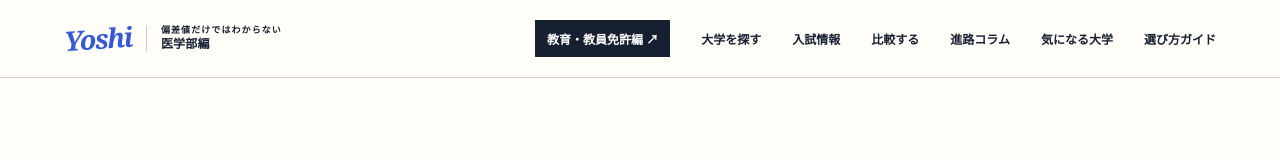
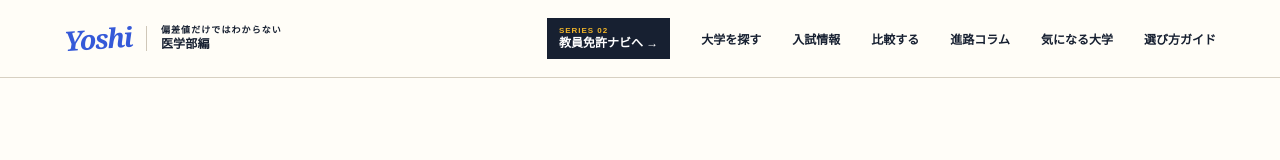
Before and after one commit to yoshiokayuta2-lgtm/kokkoritsu-medical-navi, a React (Vite) app: page / in a window 1280 px wide. Shown: the top 160 px of the page. Built offline with nearby package versions, Linux system fonts and the light colour scheme.

Commit message:
Add files via upload

```diff
--- a/src/App.tsx
+++ b/src/App.tsx
@@ -3,6 +3,9 @@
 import { useEffect, useMemo, useRef, useState } from "react";
 import { studentRealities } from "./studentRealities";
 import { medicalColumns, type MedicalColumn } from "./medicalColumns";
+
+const TEACHER_NAVI_URL = "https://yoshiokayuta2-lgtm.github.io/teacher-license-navi/?utm_source=kokkoritsu-medical-navi&utm_medium=referral&utm_campaign=yoshi_series";
+const INSTAGRAM_URL = "https://www.instagram.com/yoshi.daigaku_navi/";
 
 type Axis = "研究" | "臨床" | "地域医療" | "国際性";
 type ExamFilter = "すべて" | "後期あり" | "推薦・総合型あり";
@@ -318,9 +321,9 @@ export default function Home() {
           <span className="brand-sign">Yoshi</span>
           <span className="brand-copy"><small>偏差値だけではわからない</small>医学部編</span>
         </a>
-        <a className="mobile-series-link" href="https://yoshiokayuta2-lgtm.github.io/teacher-license-navi/">教育編 ↗</a>
+        <a className="mobile-series-link" href={TEACHER_NAVI_URL} onClick={() => trackEvent("series_navigation", { destination: "teacher_license_navi", placement: "header_mobile" })}>次のナビ｜教員免許 →</a>
         <nav aria-label="メインナビゲーション">
-          <a className="series-nav-link" href="https://yoshiokayuta2-lgtm.github.io/teacher-license-navi/">教育・教員免許編 ↗</a>
+          <a className="series-nav-link" href={TEACHER_NAVI_URL} onClick={() => trackEvent("series_navigation", { destination: "teacher_license_navi", placement: "header" })}><small>SERIES 02</small>教員免許ナビへ →</a>
           <a href="#universities">大学を探す</a>
           <a href="#admissions">入試情報</a>
           <a href="#compare">比較する</a>
@@ -578,9 +581,28 @@ export default function Home() {
         </div>
       </section>
 
+      <section className="next-series" aria-labelledby="next-series-title">
+        <div className="next-series-copy">
+          <p className="eyebrow">NEXT｜YOSHI&apos;S GUIDE SERIES</p>
+          <h2 id="next-series-title">教育学部だけじゃない。<br />取りたい免許から大学を探そう。</h2>
+          <p>小学校・中学校・高校・特別支援など、取得したい教員免許と教科から大学を検索できます。</p>
+        </div>
+        <a className="next-series-card" href={TEACHER_NAVI_URL} onClick={() => trackEvent("series_navigation", { destination: "teacher_license_navi", placement: "large_card" })}>
+          <small>SERIES 02</small>
+          <strong>教員免許ナビ</strong>
+          <span>免許・教科・地域から探す　→</span>
+        </a>
+      </section>
+
+      <aside className="instagram-banner" aria-label="Instagramのご案内">
+        <div className="instagram-mark" aria-hidden="true">◎</div>
+        <div><small>INSTAGRAM</small><b>大学選びのヒントを発信中</b><p>@yoshi.daigaku_navi</p></div>
+        <a href={INSTAGRAM_URL} target="_blank" rel="noreferrer" onClick={() => trackEvent("instagram_click", { placement: "footer_banner" })}>Instagramをフォロー ↗</a>
+      </aside>
+
       <footer>
         <p className="footer-series"><b>Yoshi</b>｜偏差値だけではわからない〈医学部編〉</p>
-        <a className="footer-series-link" href="https://yoshiokayuta2-lgtm.github.io/teacher-license-navi/">教育・教員免許編を見る ↗</a>
+        <a className="footer-series-link" href={TEACHER_NAVI_URL} onClick={() => trackEvent("series_navigation", { destination: "teacher_license_navi", placement: "footer" })}>次のシリーズ｜教員免許ナビを見る →</a>
         <p className="footer-note">掲載内容は大学公式サイトをもとにした要約です。出願時は最新の募集要項・カリキュラムを必ず確認してください。</p>
       </footer>
 
--- a/src/globals.css
+++ b/src/globals.css
@@ -25,8 +25,9 @@ a{color:inherit;text-decoration:none}
 nav{display:flex;gap:38px;color:var(--navy);font-size:13px;font-weight:700}
 nav a{padding:26px 0 23px;border-bottom:3px solid transparent}
 nav a:hover{border-color:var(--red)}
-nav .series-nav-link{align-self:center;padding:10px 12px;color:#fff;background:var(--navy);border:0}
-nav .series-nav-link:hover{color:var(--navy);background:var(--yellow);border:0}
+nav .series-nav-link{align-self:center;padding:8px 12px;display:grid;gap:2px;color:#fff;background:var(--navy);border:0;line-height:1.15}
+nav .series-nav-link small{color:#f0b429;font-size:8px;letter-spacing:.12em}
+nav .series-nav-link:hover{color:var(--navy);background:#f0b429;border:0}
 .mobile-series-link{display:none}
 nav a b{margin-left:4px;padding:1px 5px;color:#fff;background:var(--red);border-radius:10px;font-size:9px}
 
@@ -439,6 +440,12 @@ footer{padding-block:38px;grid-template-columns:1fr;color:#615b51;background:#ff
 .footer-series b{margin-right:5px;color:#3559d8;font:italic 800 20px/1 Georgia,serif}
 .footer-note{grid-column:1}
 .footer-series-link{width:max-content;padding-bottom:3px;color:#172031;border-bottom:1px solid #172031;font-size:11px;font-weight:800}
+.next-series{padding:64px clamp(22px,5vw,74px);display:grid;grid-template-columns:minmax(0,1.15fr) minmax(320px,.85fr);gap:42px;align-items:center;color:#fff;background:#172031}
+.next-series .eyebrow{color:#f0b429}.next-series h2{margin:0;font-size:clamp(30px,4vw,48px);line-height:1.35;letter-spacing:-.045em}.next-series-copy>p:last-child{max-width:650px;margin:18px 0 0;color:#c8d0dc;font-size:13px;line-height:1.9}
+.next-series-card{min-height:210px;padding:27px 29px;display:flex;flex-direction:column;justify-content:flex-end;position:relative;color:#172031;background:#f0b429;border-radius:20px;box-shadow:8px 8px 0 #3559d8;transition:.18s ease}
+.next-series-card:hover{transform:translate(-3px,-3px);box-shadow:11px 11px 0 #3559d8}.next-series-card small{margin-bottom:auto;color:#3559d8;font-size:10px;font-weight:900;letter-spacing:.16em}.next-series-card strong{font-size:30px;letter-spacing:-.04em}.next-series-card span{margin-top:9px;font-size:12px;font-weight:900}
+.instagram-banner{margin:46px clamp(22px,5vw,74px);padding:20px 24px;display:grid;grid-template-columns:auto 1fr auto;gap:16px;align-items:center;background:#fff;border:1px solid #d7d0c2;border-radius:18px;box-shadow:0 8px 0 rgba(23,32,49,.06)}
+.instagram-mark{width:45px;height:45px;display:grid;place-items:center;color:#fff;background:linear-gradient(135deg,#7c3aed,#ed4a77,#f0a229);border-radius:13px;font-size:28px;font-weight:900}.instagram-banner div:nth-child(2){display:grid;gap:2px}.instagram-banner small{color:#8a6b82;font-size:9px;font-weight:900;letter-spacing:.16em}.instagram-banner b{font-size:16px}.instagram-banner p{margin:0;color:#6f747b;font-size:11px}.instagram-banner a{padding:12px 15px;color:#fff;background:#172031;border-radius:10px;font-size:11px;font-weight:900}
 .compare-dock{background:#3559d8;border-left-color:#f0b429;border-radius:12px}
 .favorite-dock{border-left-color:#f0b429;border-radius:12px}
 .detail-modal{border-top-color:#f0b429;border-radius:18px}
@@ -455,6 +462,8 @@ footer{padding-block:38px;grid-template-columns:1fr;color:#615b51;background:#ff
   .yoshi-bubble{right:5%;top:5%;padding:9px 12px;font-size:10px}
   .yoshi-caption{left:50%;bottom:6%;width:230px;padding:11px 14px}
   .university-grid{gap:11px}
+  .next-series{padding:48px 20px;grid-template-columns:1fr;gap:25px}.next-series h2{font-size:31px}.next-series-card{min-height:180px}
+  .instagram-banner{margin:28px 15px;padding:17px;grid-template-columns:auto 1fr}.instagram-banner a{grid-column:1/-1;text-align:center}.instagram-banner b{font-size:14px}
 }
 
 @media(max-width:700px){
```
